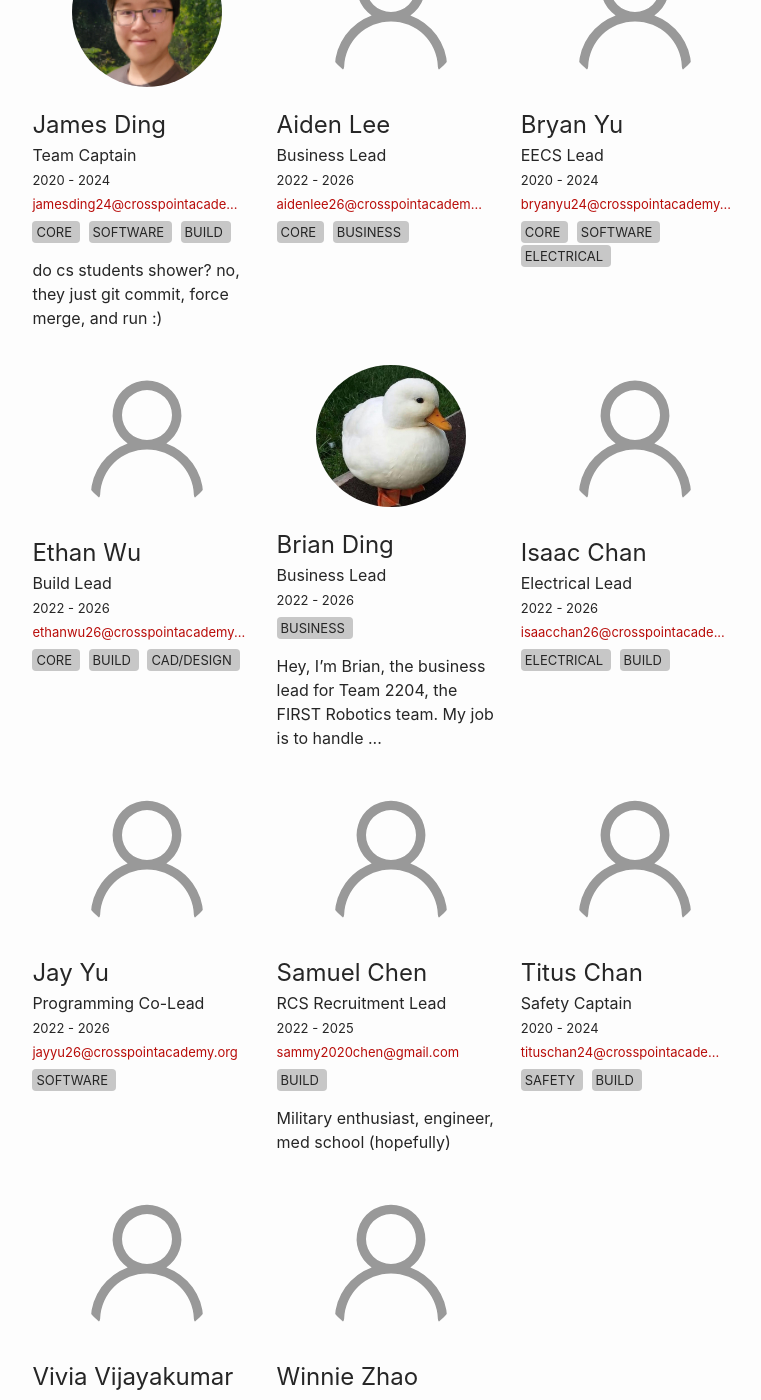
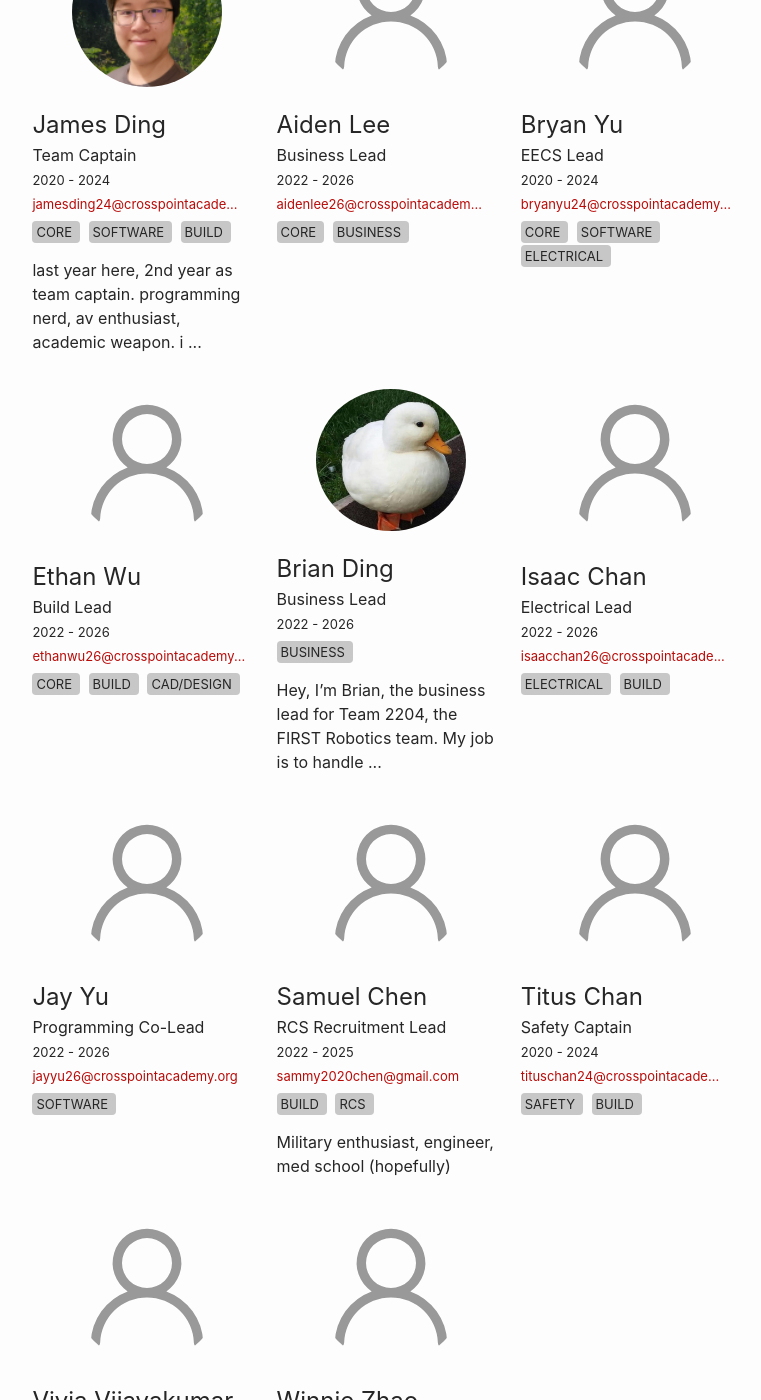
Before and after one commit to frc2204/website, a Jekyll site: the page built from members.md, in a window 1280 px wide and 1400 px high, scrolled down 2180 px. Shown: the whole window, without its empty margins (245-1006 px from the left). Built offline with Jekyll 4.4.1, drawn with Linux system fonts in a browser that asks for light colours.

Commit message:
Profile updates

```diff
--- a/_leadership/jding.md
+++ b/_leadership/jding.md
@@ -11,4 +11,4 @@ tags:
   - software
   - build
 ---
-do cs students shower? no, they just git commit, force merge, and run :)
+last year here, 2nd year as team captain. programming nerd, av enthusiast, academic weapon. i do 3d printing, mech keys, and other software stuff.
--- a/_leadership/schen.md
+++ b/_leadership/schen.md
@@ -7,5 +7,6 @@ graduation_year: 2025
 priority: 2
 tags:
   - build
+  - RCS
 ---
 Military enthusiast, engineer, med school (hopefully)
```
